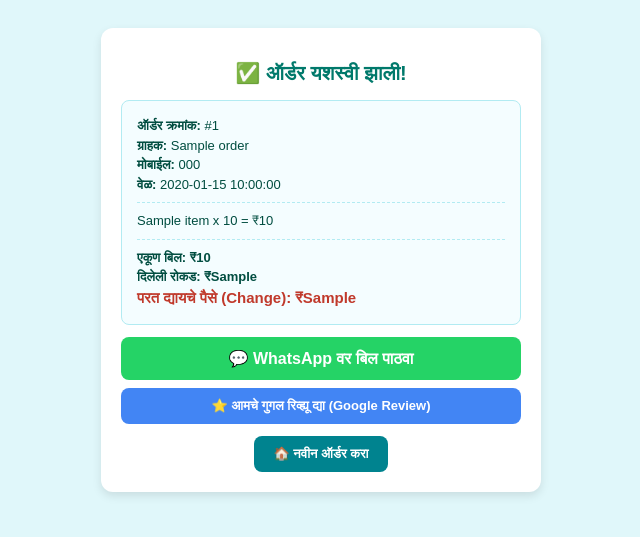
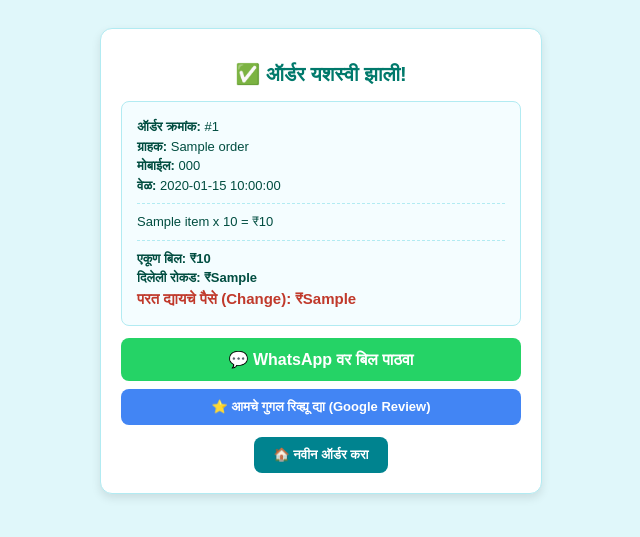
Before and after one commit to naturalkulfi1/south-pole-Natural-kulfi, a Flask app: template templates/bill_success.html in a window 1280 px wide. Shown: the top 537 px of the page, without its empty margins (319-959 px from the left). Run offline with Flask 3, Linux system fonts and the light colour scheme; the template is opened without the code that fills it: most values are stand-ins (such as "Sample title", 1, 10 or a date in 2020).

Commit message:
Update bill_success.html

```diff
--- a/templates/bill_success.html
+++ b/templates/bill_success.html
@@ -6,7 +6,7 @@
     <title>Bill Success</title>
     <style>
         body { font-family: sans-serif; text-align: center; padding: 20px; background: #e0f7fa; color: #004d40; }
-        .success-box { background: white; padding: 20px; border-radius: 12px; box-shadow: 0 4px 10px rgba(0,0,0,0.1); max-width: 400px; margin: auto; }
+        .success-box { background: white; padding: 20px; border-radius: 12px; box-shadow: 0 4px 10px rgba(0,0,0,0.1); max-width: 400px; margin: auto; border: 1px solid #b2ebf2; }
         h1 { color: #00796b; font-size: 20px; }
         .bill-details { text-align: left; background: #f4fdff; padding: 15px; border-radius: 8px; margin-top: 15px; font-size: 13px; line-height: 1.5; border: 1px solid #b2ebf2; }
         .whatsapp-btn { display: block; margin-top: 12px; padding: 12px; background: #25D366; color: white; text-decoration: none; border-radius: 8px; font-weight: bold; }
@@ -33,12 +33,10 @@
             <b style="color: #c0392b; font-size: 15px;">परत द्यायचे पैसे (Change): ₹{{ order.return_change }}</b>
         </div>
 
-        <!-- WhatsApp वर बिल पाठवणे -->
         <a href="https://wa.me/91{{ order.phone }}?text=Hello%20{{ order.name }},%20Thank%20you%20for%20visiting%20South%20Pole%20Natural%20Kulfi!%20Your%20Bill%20Amount:%20Rs.%20{{ order.total }}.%20Visit%20again!" target="_blank" class="whatsapp-btn">
             💬 WhatsApp वर बिल पाठवा
         </a>
 
-        <!-- Google Review Link -->
         <a href="{{ social.google_review }}" target="_blank" class="review-btn">
             ⭐ आमचे गुगल रिव्ह्यू द्या (Google Review)
         </a>
```
